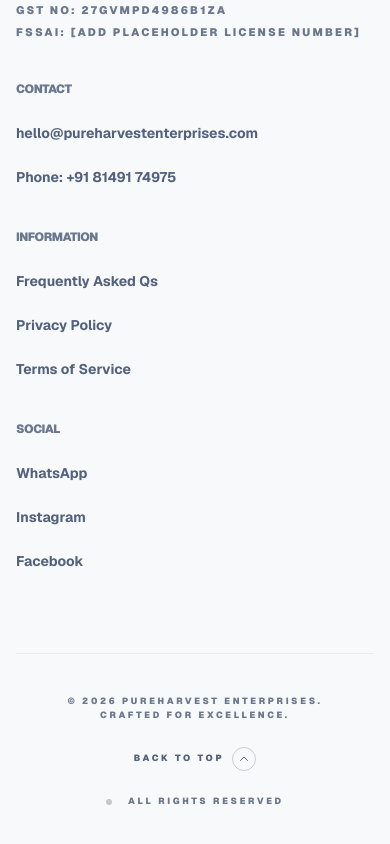
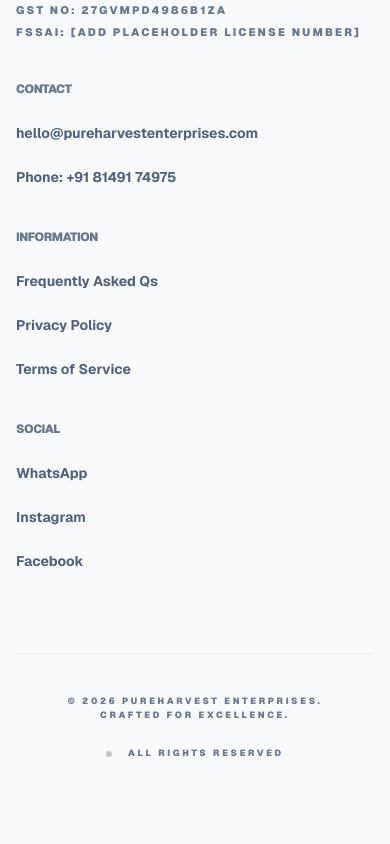
Before and after one commit to chetanjwork/pureharvest-website, a Next.js app in the folder client/: page /solutions/1 in a window 390 px wide. Shown: the part 5295-6139 px from the top of the page. Built offline with nearby package versions, Linux system fonts and the light colour scheme.

Commit message:
feat: migrated scroll-to-top button into a global FAB positioned above whatsapp

```diff
--- a/client/src/app/layout.tsx
+++ b/client/src/app/layout.tsx
@@ -4,6 +4,7 @@
 import SmoothScroll from "@/components/layout/SmoothScroll";
 import Navbar from "@/components/layout/Navbar";
 import WhatsAppFloat from "@/components/layout/WhatsAppFloat";
+import ScrollToTop from "@/components/ui/ScrollToTop";
 import LoadingAnimation from "@/components/ui/LoadingAnimation";
 import CookieConsent from "@/components/layout/CookieConsent";
 import CodeProtection from "@/components/providers/CodeProtection";
@@ -333,6 +334,7 @@
           <LoadingAnimation />
           <Navbar />
           {children}
+          <ScrollToTop />
           <WhatsAppFloat />
           <CookieConsent />
         </SmoothScroll>
--- a/client/src/components/layout/Footer.tsx
+++ b/client/src/components/layout/Footer.tsx
@@ -77,26 +77,9 @@
             © 2026 PureHarvest Enterprises. <br className="md:hidden" />Crafted for Excellence.
           </p>
 
-          <div className="flex flex-col md:flex-row gap-6 md:gap-8 items-center">
-            <button
-              onClick={() => window.scrollTo({ top: 0, behavior: 'smooth' })}
-              className="group flex items-center gap-2 text-brand-accent/70 hover:text-brand-accent transition-colors"
-              aria-label="Scroll to top"
-            >
-              <span className="text-[9px] uppercase tracking-[0.3em] font-black">Back to Top</span>
-              <div className="w-6 h-6 rounded-full border border-brand-accent/20 group-hover:border-brand-accent flex items-center justify-center transition-colors">
-                <svg className="w-3 h-3 group-hover:-translate-y-0.5 transition-transform" fill="none" viewBox="0 0 24 24" stroke="currentColor">
-                  <path strokeLinecap="round" strokeLinejoin="round" strokeWidth={2} d="M5 15l7-7 7 7" />
-                </svg>
-              </div>
-            </button>
-
-            <div className="hidden md:block w-[1px] h-4 bg-brand-accent/10" />
-
-            <div className="flex gap-4 items-center">
-              <span className="w-1.5 h-1.5 rounded-full bg-black/20 md:hidden" />
-              <span className="text-brand-accent/60 text-[9px] uppercase tracking-[0.3em] font-black">All Rights Reserved</span>
-            </div>
+          <div className="flex gap-4 items-center">
+            <span className="w-1.5 h-1.5 rounded-full bg-black/20" />
+            <span className="text-brand-accent/60 text-[9px] uppercase tracking-[0.3em] font-black">All Rights Reserved</span>
           </div>
         </div>
       </Container>
--- /dev/null
+++ b/client/src/components/ui/ScrollToTop.tsx
@@ -0,0 +1,47 @@
+'use client';
+
+import { useState, useEffect } from 'react';
+import { motion, AnimatePresence } from 'framer-motion';
+
+export default function ScrollToTop() {
+  const [isVisible, setIsVisible] = useState(false);
+
+  useEffect(() => {
+    const toggleVisibility = () => {
+      if (window.scrollY > 500) {
+        setIsVisible(true);
+      } else {
+        setIsVisible(false);
+      }
+    };
+
+    window.addEventListener('scroll', toggleVisibility);
+    return () => window.removeEventListener('scroll', toggleVisibility);
+  }, []);
+
+  const scrollToTop = () => {
+    window.scrollTo({
+      top: 0,
+      behavior: 'smooth',
+    });
+  };
+
+  return (
+    <AnimatePresence>
+      {isVisible && (
+        <motion.button
+          initial={{ opacity: 0, y: 20, scale: 0.8 }}
+          animate={{ opacity: 1, y: 0, scale: 1 }}
+          exit={{ opacity: 0, y: 20, scale: 0.8 }}
+          onClick={scrollToTop}
+          className="fixed bottom-24 right-6 z-[90] w-14 h-14 rounded-full bg-white shadow-xl flex items-center justify-center text-brand-accent hover:bg-[#F8F9FA] transition-colors border border-black/5 group"
+          aria-label="Scroll to top"
+        >
+          <svg className="w-5 h-5 group-hover:-translate-y-1 transition-transform" fill="none" viewBox="0 0 24 24" stroke="currentColor">
+            <path strokeLinecap="round" strokeLinejoin="round" strokeWidth={2} d="M5 15l7-7 7 7" />
+          </svg>
+        </motion.button>
+      )}
+    </AnimatePresence>
+  );
+}
```
